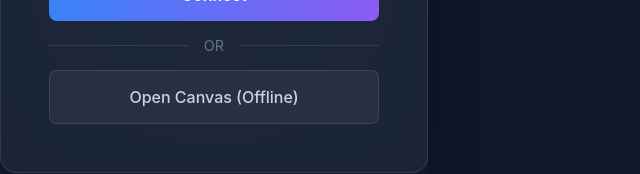
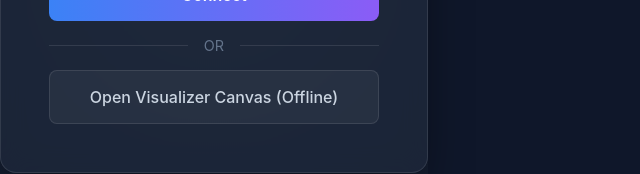
Before and after one commit to michaeljamesrojas/MongoDV, a React (Vite) app in the folder client/: page / in a window 1280 px wide. Shown: the part 441-615 px from the top of the page, without its empty margins (0-640 px from the left). Built offline with nearby package versions, Linux system fonts and the light colour scheme.

Commit message:
chore: Update "Open Canvas (Offline)" button text to "Open Visualizer Canvas (Offline)".

```diff
--- a/client/src/App.jsx
+++ b/client/src/App.jsx
@@ -583,7 +583,7 @@ function App() {
             e.currentTarget.style.borderColor = 'var(--glass-border)';
           }}
         >
-          Open Canvas (Offline)
+          Open Visualizer Canvas (Offline)
         </button>
       </form>
     </div>
```
